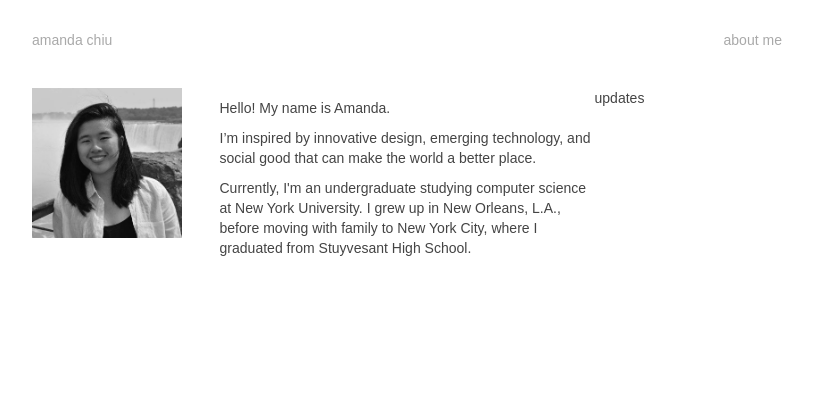
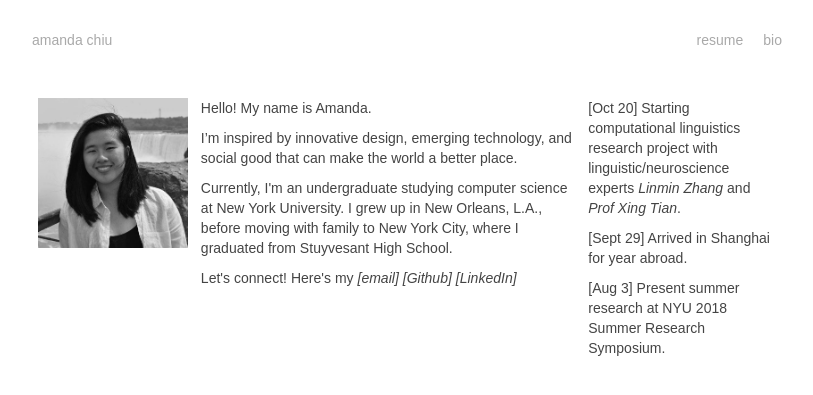
Before and after one commit to amandachiuu/amandachiuu.github.io, a Jekyll site: the page built from about.html, in a window 1280 px wide. Shown: the top 395 px of the page, without its empty margins (233-1046 px from the left). Built offline with Jekyll 4.4.1, drawn with Linux system fonts in a browser that asks for light colours; some web fonts are replaced.

Commit message:
more styling, more content on projects page

```diff
--- a/_layouts/default.html
+++ b/_layouts/default.html
@@ -8,7 +8,8 @@
   <header>
     <a href="/">amanda chiu</a>
     <ul>
-      <li><a href="/about.html">about me</a></li>
+      <li><a href="img/AmandaChiu_2018_resume.pdf" target="_blank">resume</a></li>
+      <li><a href="/about.html">bio</a></li>
     </ul>
   </header>
   <div class="content">
--- a/about.html
+++ b/about.html
@@ -2,10 +2,10 @@
 layout: default
 ---
 <div class="row">
-  <div class="col-one-fourth">
-    <img src="/img/pic-of-me.jpg" width="150px">
+  <div style="padding-top: 10px">
+    <img src="/img/pic-of-me.jpg" height="150px">
   </div>
-  <div class="col-one-half">
+  <div class="col-one-half" style=>
     <p>Hello! My name is Amanda.</p>
 
     <p>I’m inspired by innovative design, emerging technology, and social good
@@ -16,17 +16,25 @@
       I grew up in New Orleans, L.A., before moving with family to New York City,
       where I graduated from Stuyvesant High School.
     </p>
-    <!-- <p>
-
-    </p>
+    <!--
     <p>
       When I'm not coding, you may find me doing <a href="">origami</a>,
       playing golf, or drinking bubble tea with friends. I've recently become
       interested in black and white <a href="">photography<a>.
-    </p> -->
+    </p>
+    -->
+    Let's connect! Here's my
+    <a href="mailto:amanda.chiu@nyu.edu" target="_blank">[email]</a>
+    <a href="https://github.com/amandachiuu" target="_blank">[Github]</a>
+    <a href="https://www.linkedin.com/in/amandalchiu/" target="_blank">[LinkedIn]</a>
   </div>
   <div class="col-one-fourth">
-    updates
+    <p>[Oct 20] Starting computational linguistics research project with linguistic/neuroscience experts
+      <a href="https://sites.google.com/site/zhanglinmin/" target="_blank">Linmin Zhang</a> and
+      <a href="https://research.shanghai.nyu.edu/centers-and-institutes/brain/people/xing-tian" target="_blank">Prof Xing Tian</a>.
+    </p>
+    <p>[Sept 29] Arrived in Shanghai for year abroad.</p>
+    <p>[Aug 3] Present summer research at NYU 2018 Summer Research Symposium.</p>
   </div>
 
 </div>
--- a/css/base.css
+++ b/css/base.css
@@ -86,6 +86,9 @@
 .col-one-half {
   width: 50%;
 }
+.col-one-eighth {
+  width: 12.5%;
+}
 
 label {
   margin-top: 10px;
```
Also changed, not shown: my_collections/_projects/0-otss-designer.yaml (+13 -6 lines), my_collections/_projects/1-otss-developer.yaml (+12 -2 lines), my_collections/_projects/2-RA-tandon.yaml (+11 -9 lines), 1 other file.
